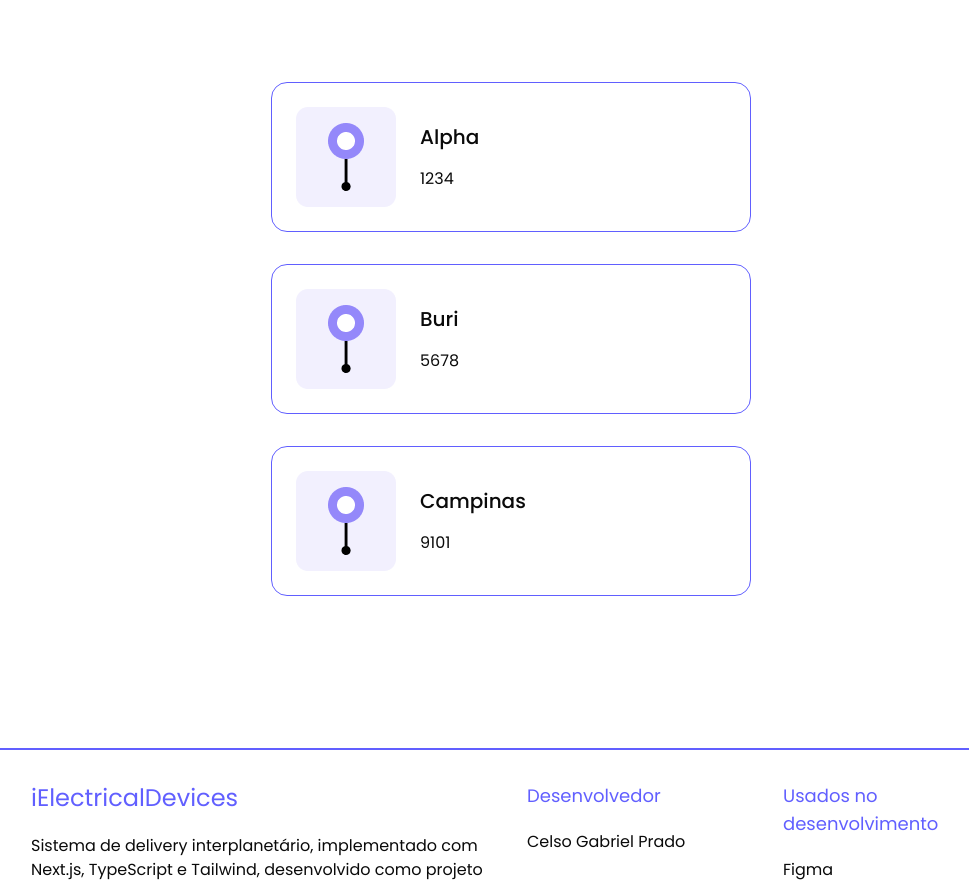
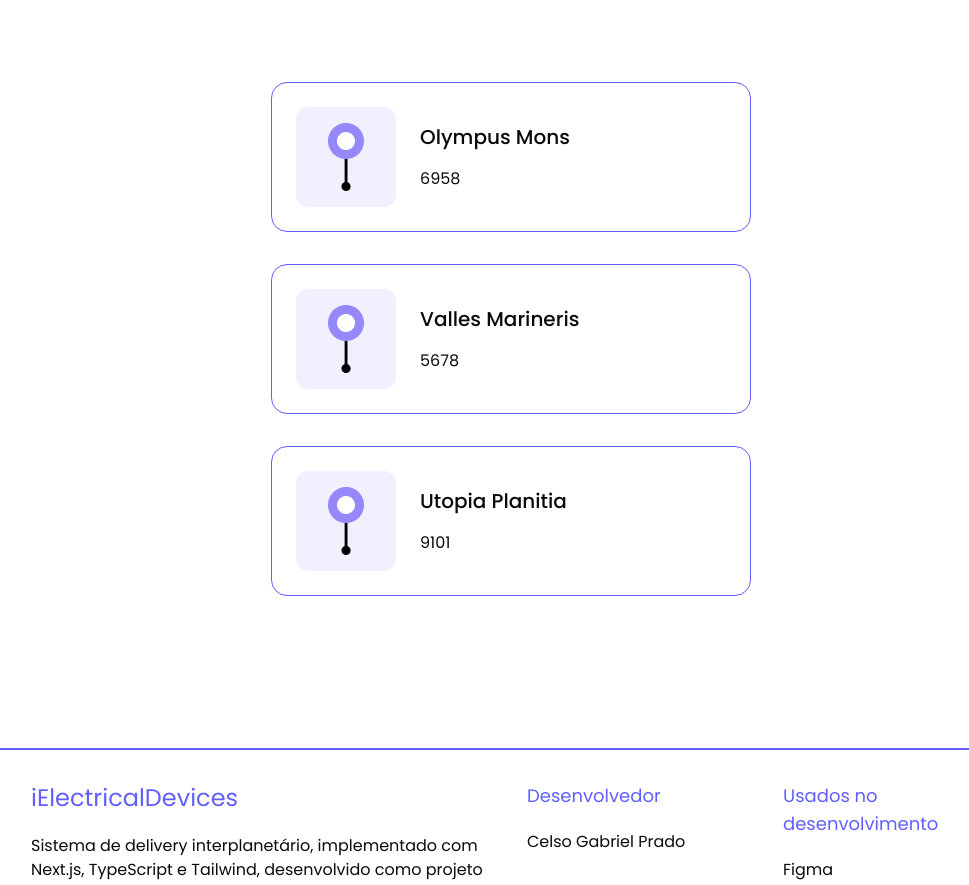
Before and after one commit to Celsogabrielf16/i-electrical-devices, a Next.js app: page /address in a window 1280 px wide. Shown: the part 808-1693 px from the top of the page, without its empty margins (129-1098 px from the left). Built offline with nearby package versions, Linux system fonts and the light colour scheme.

Commit message:
Inclusão de localizações marcianas predefinidas

```diff
--- a/src/app/address/page.tsx
+++ b/src/app/address/page.tsx
@@ -17,9 +17,9 @@ export default function Page() {
 
     useEffect(() => {
       const defaultData = [
-        { id: 1, name: 'Alpha', number: '1234' },
-        { id: 2, name: 'Buri', number: '5678' },
-        { id: 3, name: 'Campinas', number: '9101' }
+        { id: 1, name: 'Olympus Mons', number: '6958' },
+        { id: 2, name: 'Valles Marineris', number: '5678' },
+        { id: 3, name: 'Utopia Planitia', number: '9101' }
       ];
 
       const storedData = localStorage.getItem('data');
```
